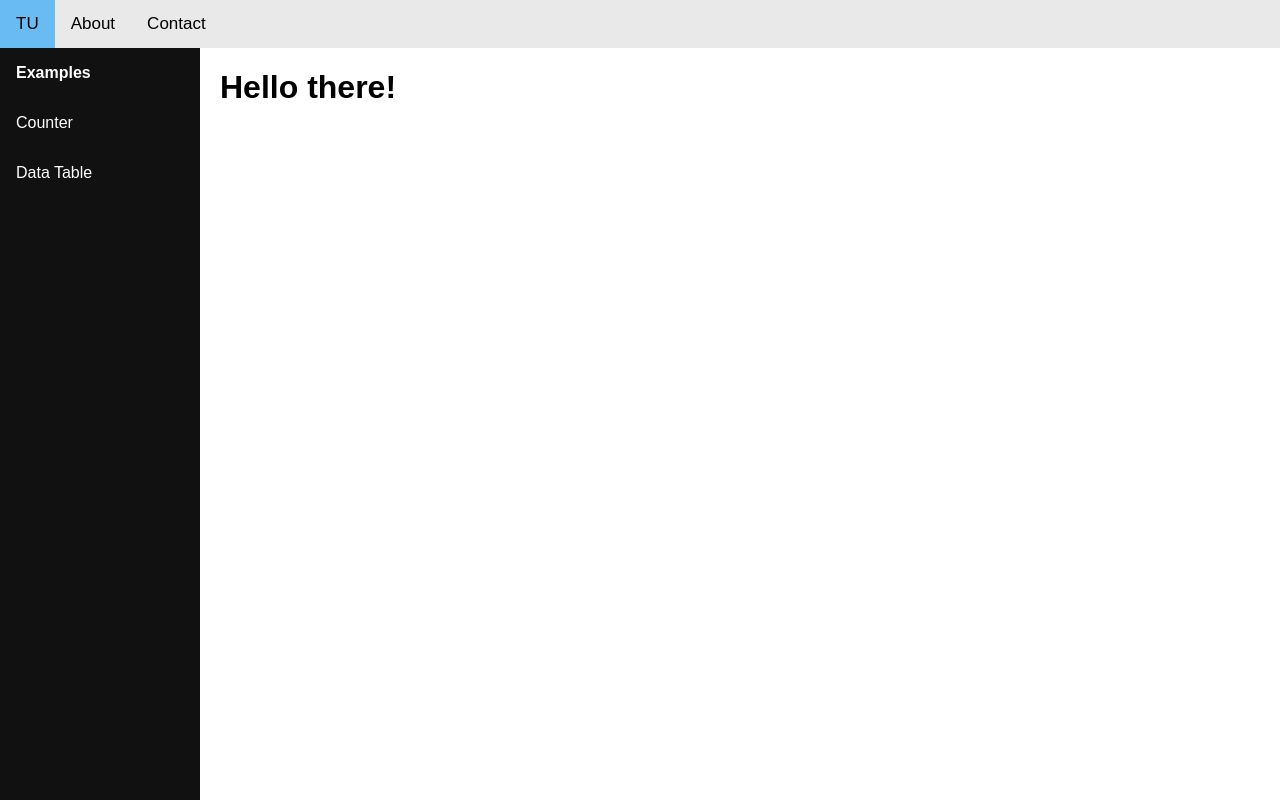
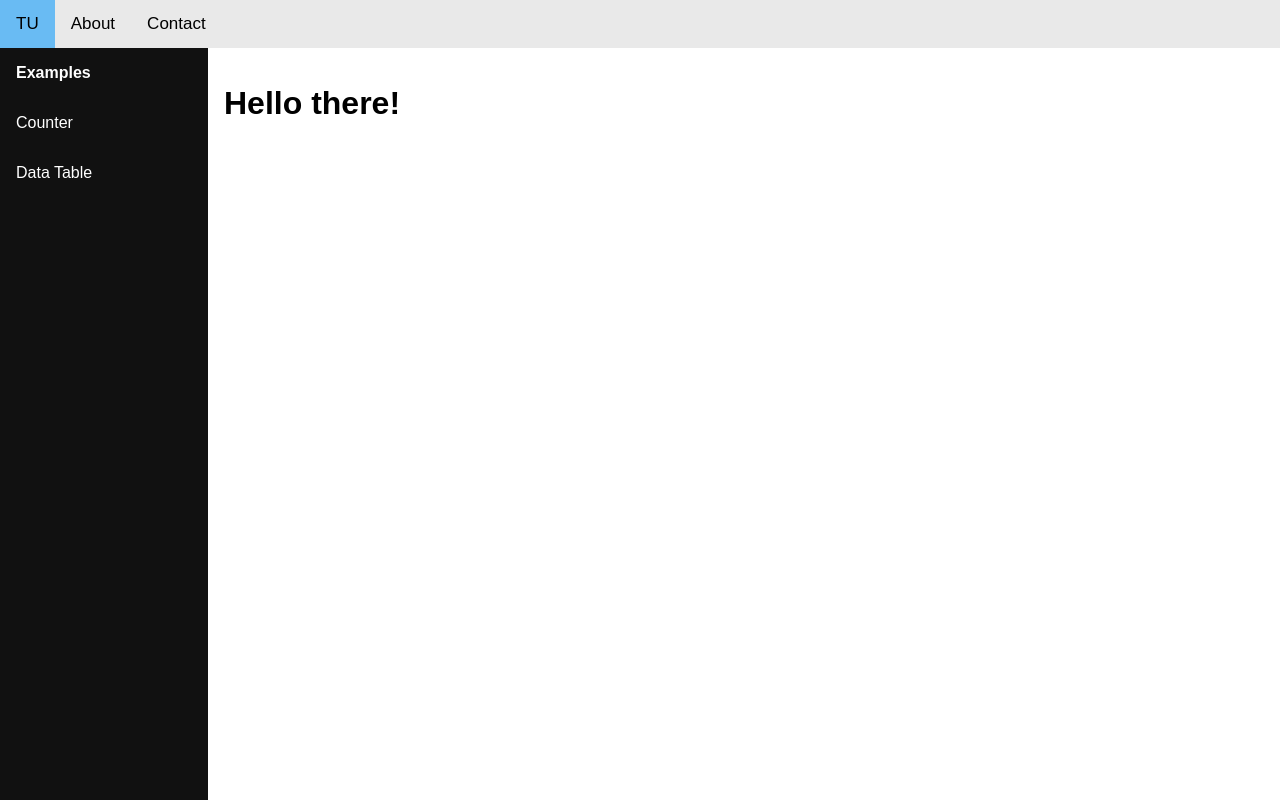
Before and after one commit to tuenut/reactContextExamples, a React (Create React App) app: page /#/home in a window 1280 px wide. Built offline with nearby package versions, Linux system fonts and the light colour scheme.

Commit message:
fix css, add comments.

```diff
--- a/src/components/TheContent/styles.css
+++ b/src/components/TheContent/styles.css
@@ -1,4 +1,8 @@
-.content {
-  margin-left: 200px;
-  padding-left: 20px;
+main {
+  /* Indent from sidebar, should use the same margin as width in sidebar. */
+  margin-left: 13rem;
+  padding-left: 1rem;
+  /* Indent from headbar, should use the same margin as height in headbar. */
+  margin-top: 3rem;
+  padding-top: 1rem;
 }
--- a/src/components/TheHeadbar/styles.css
+++ b/src/components/TheHeadbar/styles.css
@@ -1,6 +1,12 @@
 nav.headbar {
   overflow: hidden;
   background-color: #e9e9e9;
+  /* Make it fixes, means ignore page scrolling.  */
+  position: fixed;
+  top: 0;
+  /* Sets height, use that value in content margin-top */
+  height: 3rem;
+  width: 100%;
 }
 
 nav.headbar a {
--- a/src/components/TheSidebar/styles.css
+++ b/src/components/TheSidebar/styles.css
@@ -1,12 +1,15 @@
 nav.sidebar {
-  height: 100%;
-  width: 200px;
+  background-color: #111;
+  overflow-x: hidden;
+  z-index: 1;
+  /* Make it fixes, means ignore page scrolling.  */
   position: fixed;
-  z-index: 1;
   top: 0;
   left: 0;
-  background-color: #111;
-  overflow-x: hidden;
+  /* Set sizes. Use width as margin-left for content. */
+  height: 100%;
+  width: 13rem;
+  /* Indent from headbar, should use the same margin as height in headbar. */
   margin-top: 3rem;
 }
 
```
